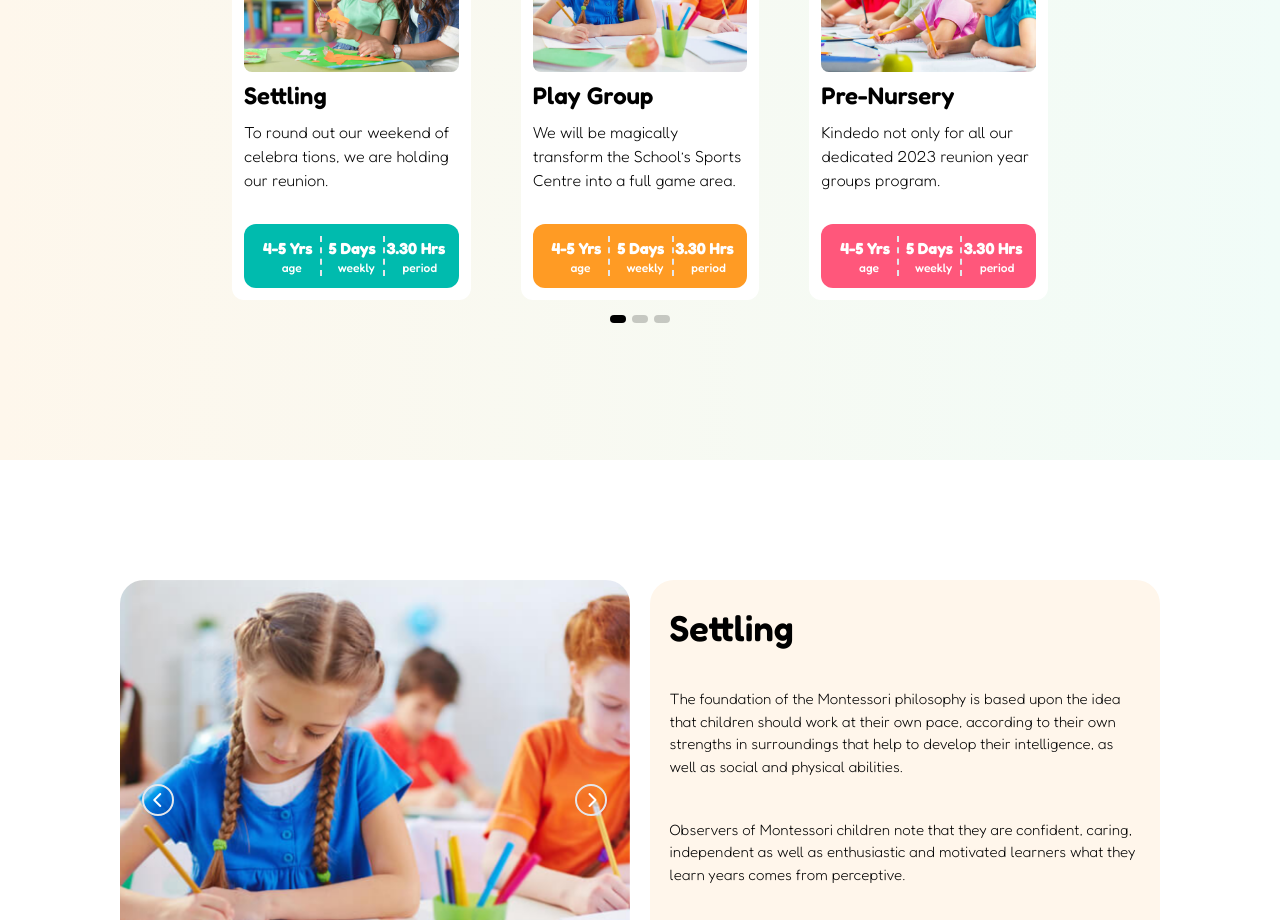
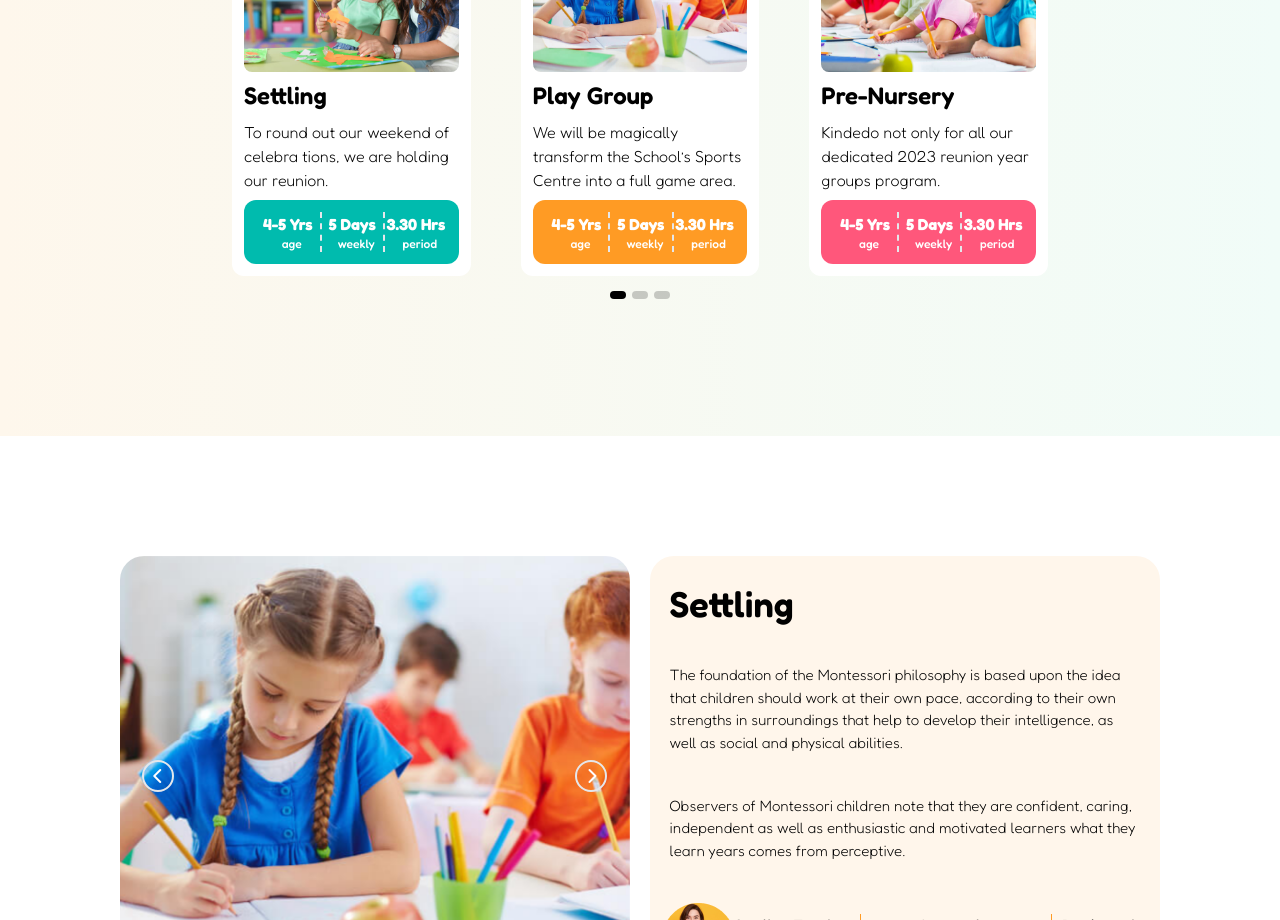
Before and after one commit to TalhaSeven/Dynamic-Corporate-Website, a React (Create React App) app: page / in a window 1280 px wide. Shown: the part 3180-4100 px from the top of the page. Built offline with nearby package versions, Linux system fonts and the light colour scheme; a web font is replaced by a local one; what tw-elements would draw is missing.

Commit message:
newSwiper2

```diff
--- a/src/components/SwiperOur.jsx
+++ b/src/components/SwiperOur.jsx
@@ -69,7 +69,7 @@ const SwiperOur = () => {
             <a href="/" className="font-semibold text-xl md:text-2xl   hover:text-[#00BBAE] duration-500">
               Settling
             </a>
-            <p className="text-[15px] lg:text-[16px] min-h-[66px] lg:min-h-[96px] font-light">
+            <p className="text-[15px] lg:text-[16px] min-h-[66px] md:min-h-[96px] xl:min-h-[66px] font-light">
               To round out our weekend of celebra tions, we are holding our
               reunion.
             </p>
@@ -109,7 +109,7 @@ const SwiperOur = () => {
             <a href="/" className="font-semibold text-xl md:text-2xl  hover:text-[#FF9B24] duration-500">
               Play Group
             </a>
-            <p className="text-[15px] lg:text-[16px] min-h-[66px] lg:min-h-[96px] font-light">
+            <p className="text-[15px] lg:text-[16px] min-h-[66px] md:min-h-[96px] xl:min-h-[66px] font-light">
             We will be magically transform the School’s Sports Centre into a full game area.
             </p>
             <div className="flex flex-col sm:flex-row items-center justify-center  bg-[#FF9B24]  rounded-xl p-3 sm:divide-x-2 divide-dashed text-white">
@@ -148,7 +148,7 @@ const SwiperOur = () => {
             <a href="/" className="font-semibold text-xl md:text-2xl  hover:text-[#FF577B] duration-500">
               Pre-Nursery
             </a>
-            <p className="text-[15px] lg:text-[16px] min-h-[66px] lg:min-h-[96px] font-light">Kindedo not only for all our dedicated 2023 reunion year groups program.</p>
+            <p className="text-[15px] lg:text-[16px] min-h-[66px] md:min-h-[96px] xl:min-h-[66px] font-light">Kindedo not only for all our dedicated 2023 reunion year groups program.</p>
             <div className="flex flex-col sm:flex-row items-center justify-center  bg-[#FF577B]  rounded-xl p-3 sm:divide-x-2 divide-dashed text-white">
               <div className="flex sm:flex-col items-center space-x-2 text-center basis-1/3">
                 <span className="font-bold text-sm md:text-base whitespace-nowrap">4-5 Yrs</span>
@@ -194,7 +194,7 @@ const SwiperOur = () => {
             <a href="/" className="font-semibold text-xl md:text-2xl  hover:text-[#00BBAE] duration-500">
               Settling
             </a>
-            <p className="text-[15px] lg:text-[16px] min-h-[66px] lg:min-h-[96px] font-light">
+            <p className="text-[15px] lg:text-[16px] min-h-[66px] md:min-h-[96px] xl:min-h-[66px] font-light">
               To round out our weekend of celebra tions, we are holding our
               reunion.
             </p>
@@ -234,7 +234,7 @@ const SwiperOur = () => {
             <a href="/" className="font-semibold text-xl md:text-2xl   hover:text-[#FF9B24] duration-500">
               Play Group
             </a>
-            <p className="text-[15px] lg:text-[16px] min-h-[66px] lg:min-h-[96px] font-light">
+            <p className="text-[15px] lg:text-[16px] min-h-[66px] md:min-h-[96px] xl:min-h-[66px] font-light">
             We will be magically transform the School’s Sports Centre into a full game area.
             </p>
             <div className="flex flex-col sm:flex-row items-center justify-center  bg-[#FF9B24]  rounded-xl p-3 sm:divide-x-2 divide-dashed text-white">
```
